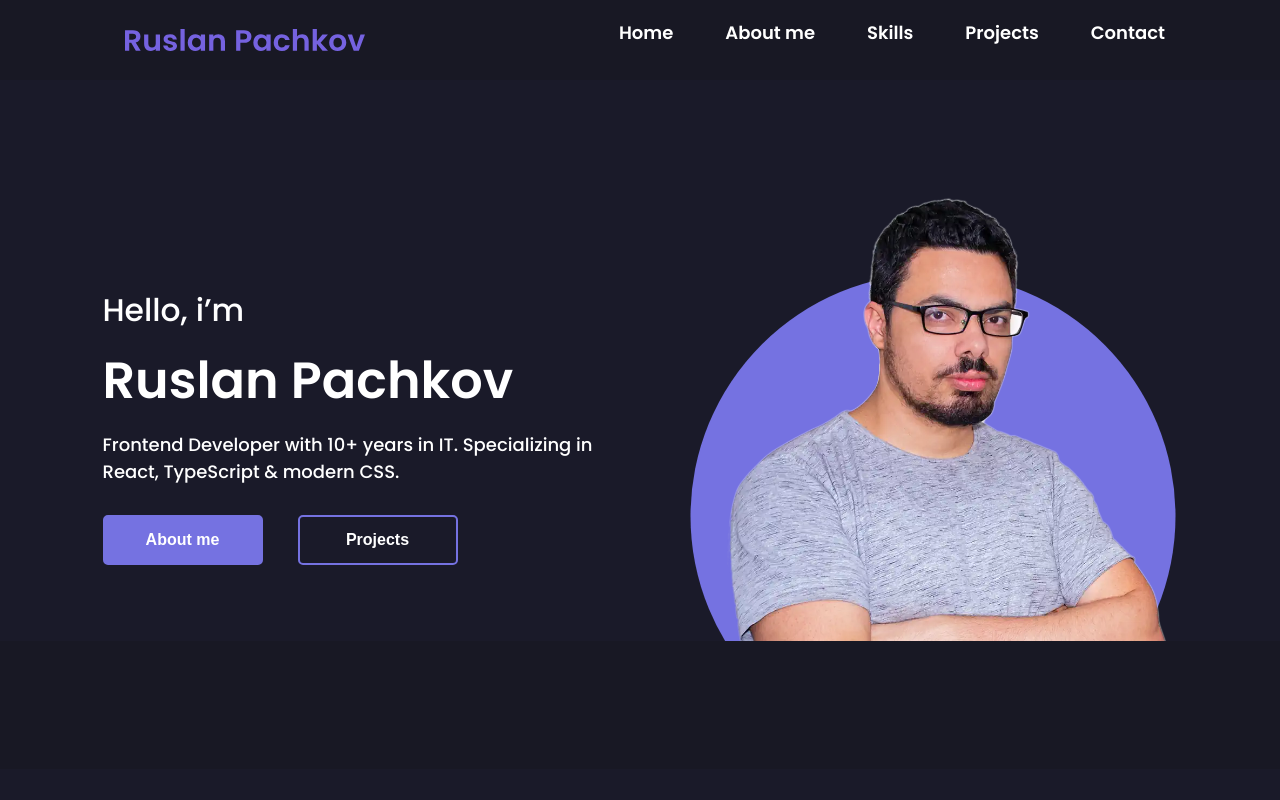
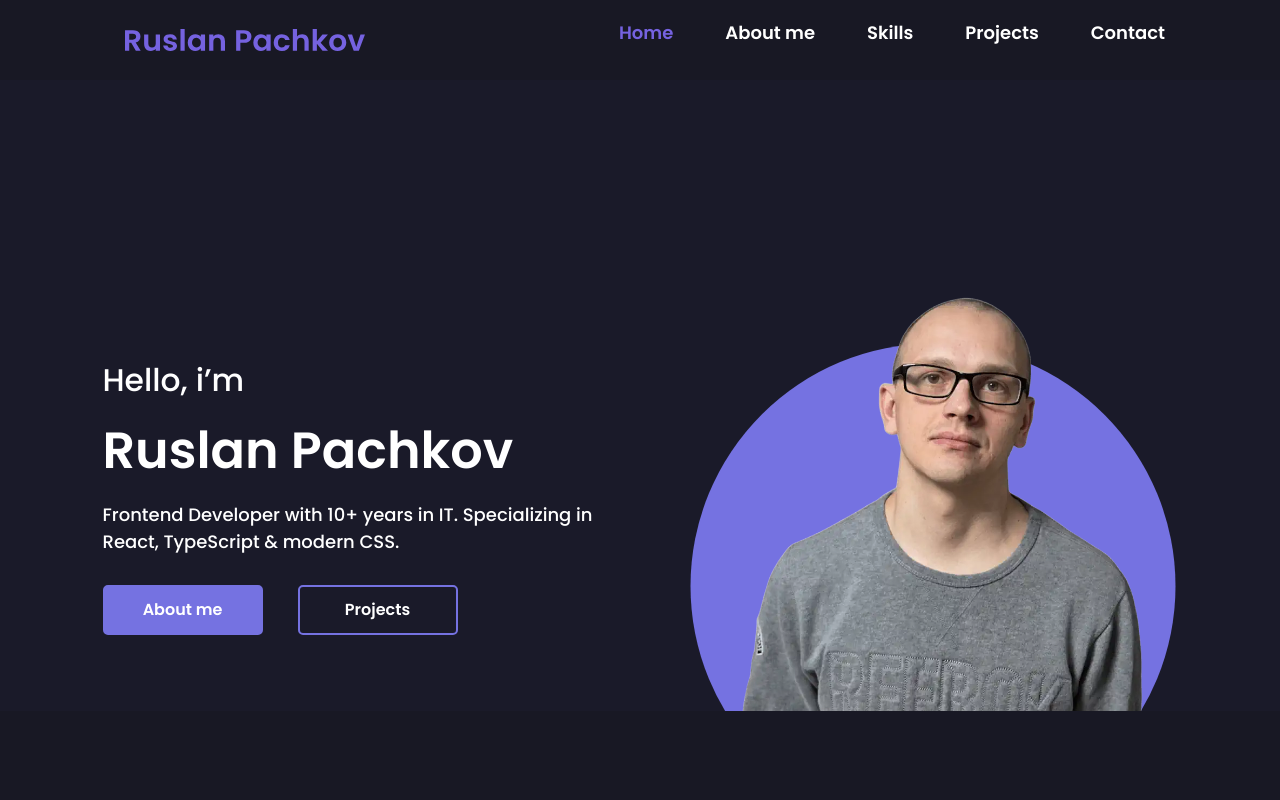
Before and after one commit to pachovRuslan/Portfolio_v2, a React app: page / in a window 1280 px wide. Shown: the top 800 px of the page. Built offline with nearby package versions, Linux system fonts and the light colour scheme.

Commit message:
refactoring

```diff
--- a/src/components/button/Button.tsx
+++ b/src/components/button/Button.tsx
@@ -1,7 +1,6 @@
 import React from "react";
 import styled from "styled-components";
 import { theme } from "../../styles/Theme";
-import { Link } from "react-scroll";
 
 type ButtonPropsType = {
   title: string;
@@ -15,45 +14,63 @@ type ButtonPropsType = {
 export const Button: React.FC<ButtonPropsType> = (props) => {
   const { title, link, width, type = "button", variant = "primary", onClick } = props;
 
-  const btn = (
-    <StyledBtn width={width} type={type} variant={variant} onClick={onClick}>
+
+  if (link) {
+    const isExternal = link.startsWith("http");
+
+    return (
+      <StyledBtn
+        as="a"
+        href={link}
+        width={width}
+        variant={variant}
+        target={isExternal ? "_blank" : "_self"}
+        rel={isExternal ? "noopener noreferrer" : undefined}
+      >
+        {title}
+      </StyledBtn>
+    );
+  }
+
+
+  return (
+    <StyledBtn
+        width={width}
+        type={type}
+        variant={variant}
+        onClick={onClick}
+    >
       {title}
     </StyledBtn>
   );
+};
 
-
-  if (link) {
-    return (
-      <Link to={link} smooth={true} duration={500} offset={-80}>
-        {btn}
-      </Link>
-    );
-  }
-
-  return btn;
-};
 const StyledBtn = styled.button<{
   variant: "primary" | "outline";
   width?: string;
 }>`
+
+  display: inline-flex;
+  align-items: center;
+  justify-content: center;
+  text-decoration: none;
+
   width: ${(props) => props.width || "160px"};
   min-height: 50px;
   border-radius: 5px;
   font-weight: 600;
   font-size: 16px;
   line-height: 100%;
-
   cursor: pointer;
-
   border: 2px solid #7572e1;
   color: ${theme.colors.font};
-
   background-color: ${(props) =>
     props.variant === "primary" ? "#7572e1" : "transparent"};
 
   &:hover {
+    transition: .5s ease-in-out;
     background-color: ${(props) =>
-      props.variant === "primary" ? "transparent" : "#7572e1"};
+    props.variant === "primary" ? "transparent" : "#7572e1"};
     color: ${(props) => (props.variant === "primary" ? "#7572e1" : "white")};
   }
 `;
--- a/src/layout/header/headerMenu/HeaderMenu_Styles.ts
+++ b/src/layout/header/headerMenu/HeaderMenu_Styles.ts
@@ -21,6 +21,7 @@ const MenuItem = styled.li`
 `;
 const NavLink = styled(Link)`
  :hover, &.active {
+  transition: .5s ease-in-out;
     color: ${theme.colors.accent};
   }
 `
@@ -41,6 +42,14 @@ const MobileMenuPopup = styled.div<{ isOpen: boolean }>`
       align-items: center;
     `}
   ul {
+
+font-weight: 600;
+
+font-size: 24px;
+
+line-height: 100%;
+letter-spacing: 0%;
+
     display: flex;
     flex-direction: column;
     align-items: center;
--- a/src/layout/header/headerMenu/menu/Menu.tsx
+++ b/src/layout/header/headerMenu/menu/Menu.tsx
@@ -18,7 +18,7 @@ export const Menu: React.FC<MenuPropsType> = ({ onNavLinkClick }) => {
         {items.map((item, index) => {
           return (
             <S.MenuItem key={index}>
-              <S.NavLink to={item.href}  onClick={onNavLinkClick} activeClass="active" spy={true} smooth={true} duration={300} offset={10}>{item.title}</S.NavLink>
+              <S.NavLink to={item.href}  onClick={onNavLinkClick} activeClass="active" spy={true} smooth={true} duration={300} offset={-100}>{item.title}</S.NavLink>
             </S.MenuItem>
           );
         })}
--- a/src/layout/sections/about me/About_me_Styled.ts
+++ b/src/layout/sections/about me/About_me_Styled.ts
@@ -2,7 +2,7 @@ import styled from "styled-components";
 import { theme } from "../../../styles/Theme";
 
 const AboutMe = styled.section`
-  padding: 55px 0;
+  padding: 100px 0;
 `;
 
 const AboutText = styled.p`
--- a/src/layout/sections/contacts/Contacts_Styled.ts
+++ b/src/layout/sections/contacts/Contacts_Styled.ts
@@ -3,7 +3,7 @@ import { theme } from "../../../styles/Theme";
 import { FlexWrapper } from "../../../components/FlexWrapper";
 
 const StyledContacts = styled.section`
-padding: 72px 0;
+padding: 300px 0;
 
 `;
 const StyledFlexWrapper = styled(FlexWrapper)`
--- a/src/layout/sections/main/Main.tsx
+++ b/src/layout/sections/main/Main.tsx
@@ -23,11 +23,11 @@ export const Main: React.FC = () => {
               TypeScript & modern CSS.
             </S.MainText>
             <S.ButtonWrapper>
-              <Button title={"About me"} link={"about_me"} width="160px" />
+              <Button title={"About me"} link={"#about_me"} width="160px" />
               <Button
                 variant="outline"
                 title={"Projects"}
-                link={"works"}
+                link={"#works"}
                 width="160px"
               />
             </S.ButtonWrapper>
--- a/src/layout/sections/main/Main_Styles.ts
+++ b/src/layout/sections/main/Main_Styles.ts
@@ -4,11 +4,11 @@ import { font } from "../../../styles/Common";
 
 const Main = styled.section`
   display: flex;
-  border-bottom: 128px solid #181824;
-  padding: 180px 0 0;
+  border-bottom: 140px solid #181824;
+  padding: 250px 0 0;
   @media ${theme.media.mobile} {
     justify-content: center;
-    padding: 80px 0;
+    padding: 80px 0 0;
   }
 `;
 
--- a/src/layout/sections/skills/Skills_Styled.ts
+++ b/src/layout/sections/skills/Skills_Styled.ts
@@ -2,7 +2,7 @@ import styled from "styled-components";
 import { theme } from "../../../styles/Theme";
 
 const StyledSkills = styled.section`
-  padding: 24px 0;
+  padding: 100px 0;
 `;
 const StyledSkill = styled.div`
   width: 341px;
--- a/src/layout/sections/works/Works.tsx
+++ b/src/layout/sections/works/Works.tsx
@@ -24,8 +24,8 @@ const workItems = [
   },
   {
     title: "Weather App",
-    linkRepo: "#",
-    linkDemo: "#",
+    linkRepo: "https://github.com/pachovRuslan/weather-app",
+    linkDemo: "https://weather-ts-2026.netlify.app/",
     text: "Detailed weather forecasts with location-based services and interactive UI elements.",
     img: weather,
   },
--- a/src/layout/sections/works/Works_Styled.ts
+++ b/src/layout/sections/works/Works_Styled.ts
@@ -1,7 +1,7 @@
 import styled from "styled-components";
 
 const StyledWorks = styled.section`
-  padding: 55px 0;
+  padding: 100px 0;
 `;
 const StyledText = styled.p`
   margin: 13px 5px 0px 14px;
```
Also changed, not shown: src/layout/sections/contacts/Contacts.tsx (+27 -15 lines), src/assets/images/Photo.webp.
